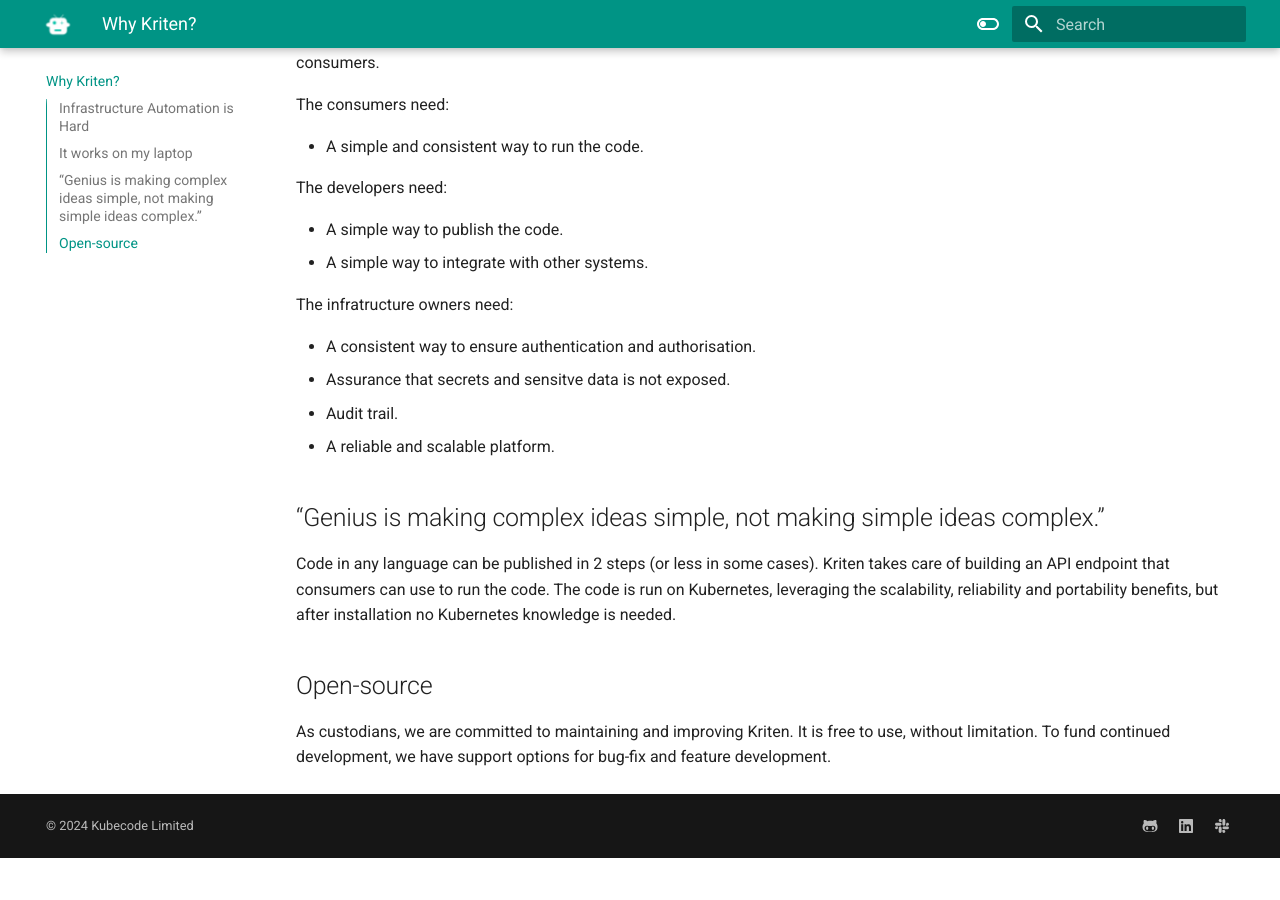
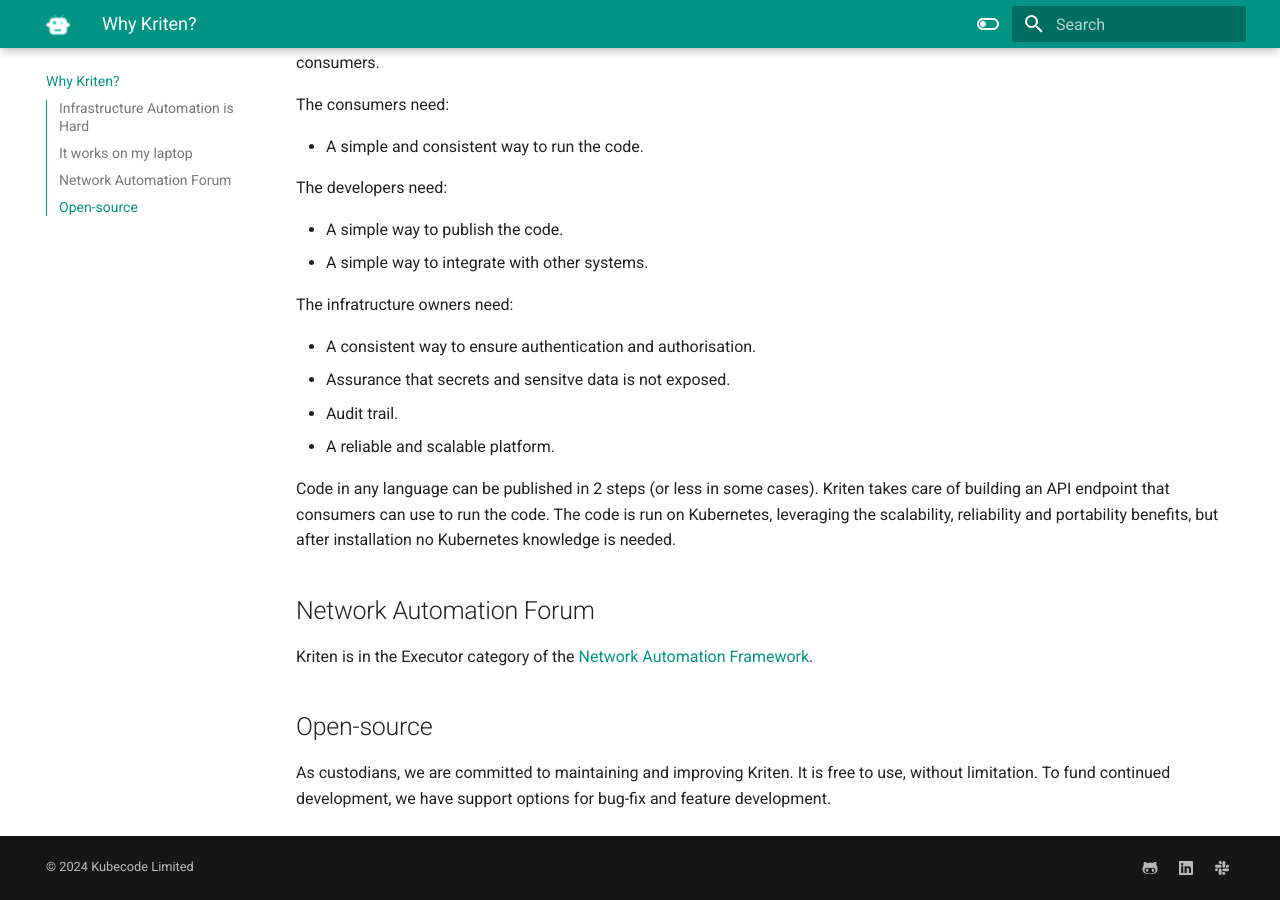
Before and after one commit to kriten-io/kriten-docs, an MkDocs documentation site: the page built from docs/index.md, in a window 1280 px wide and 900 px high, scrolled down 1452 px. Built offline with MkDocs 1.6.1 and Material for MkDocs 9.7.7, drawn with Linux system fonts in a browser that asks for light colours; before the commit the page ends 2310 px from its top, so only the background shows below that.

```diff
--- a/docs/index.md
+++ b/docs/index.md
@@ -26,12 +26,14 @@ The infratructure owners need:
 - Audit trail.
 - A reliable and scalable platform.
 
-## “Genius is making complex ideas simple, not making simple ideas complex.”
-
 Code in any language can be published in 2 steps (or less in some cases).
 Kriten takes care of building an API endpoint that consumers can use to run the code.
 The code is run on Kubernetes, leveraging the scalability, reliability and portability benefits, but after installation no Kubernetes knowledge is needed.
 
+## Network Automation Forum
+
+Kriten is in the Executor category of the [Network Automation Framework](https://reference.networkautomation.forum/Framework/Framework/#architecture).
+
 ## Open-source
 
 As custodians, we are committed to maintaining and improving Kriten. It is free to use, without limitation. To fund continued development, we have support options for bug-fix and feature development.
```
Also changed, not shown: docs/user_guide/rbac.md (+1 -1 lines), docs/assets/kriten-edit-group.png, docs/assets/kriten-new-group.png, docs/assets/kriten-new-role.png.
